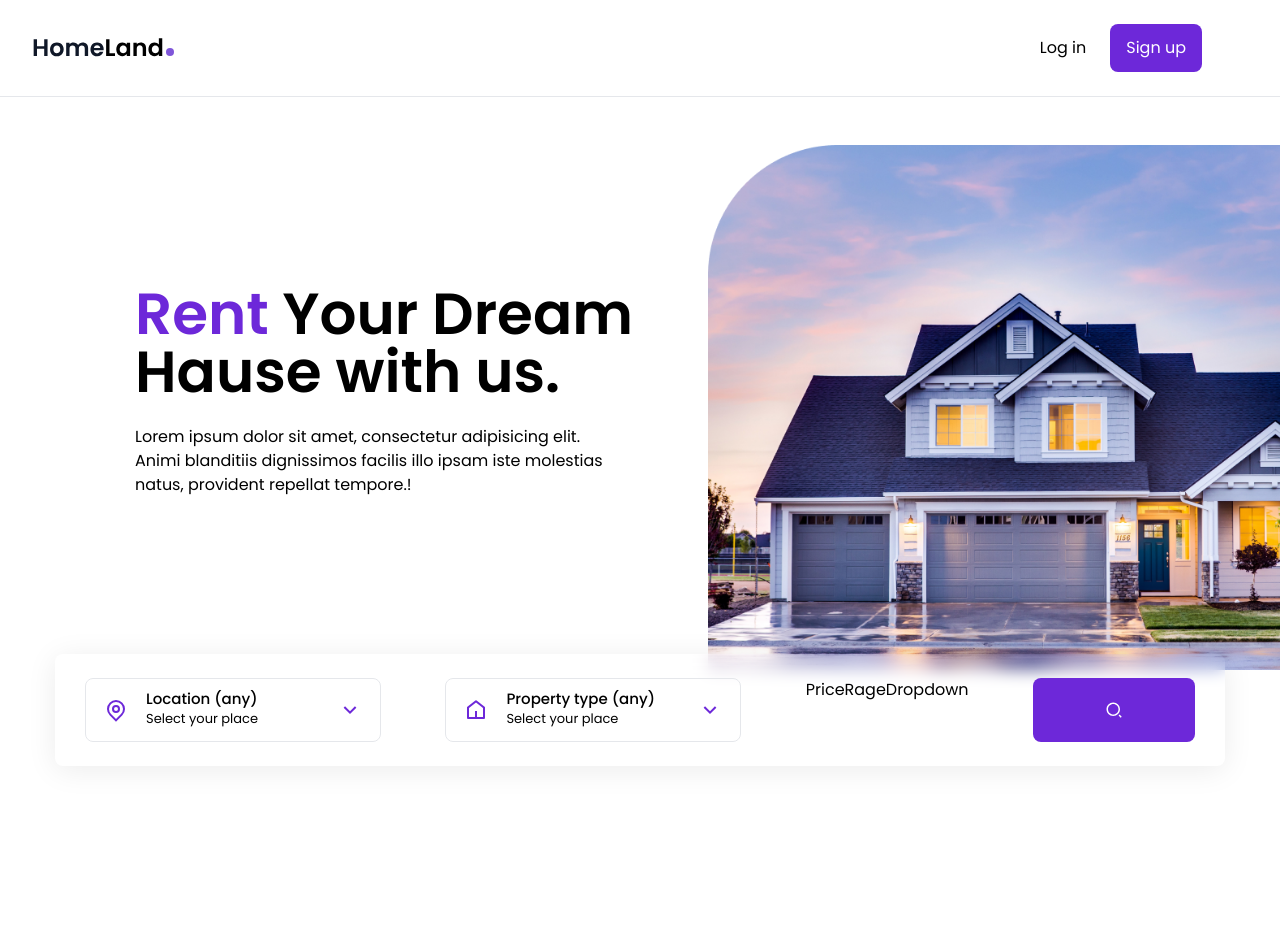
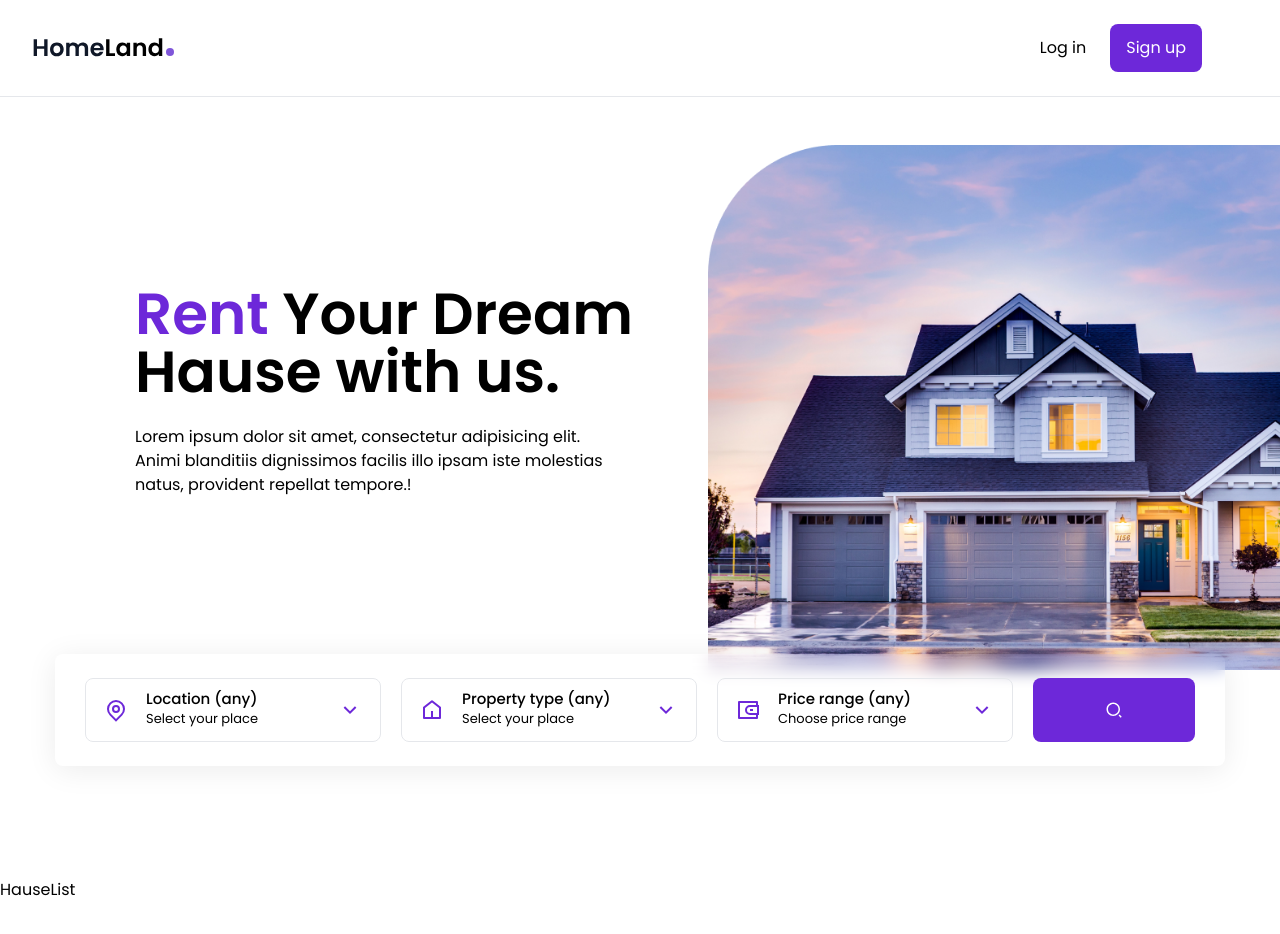
Before and after one commit to Atlon1/estate-website, a React (Create React App) app: page / in a window 1280 px wide. Shown: the top 934 px of the page. Built offline with nearby package versions, Linux system fonts and the light colour scheme.

Commit message:
section pricerage dropdown dredy

```diff
--- a/src/components/HauseContext.tsx
+++ b/src/components/HauseContext.tsx
@@ -36,7 +36,9 @@ const HouseContextProvider = ({children} : any) => {
         setProperties(uniqueProperties)
     },[])
 
-
+    const handleClick = () => {
+        console.log("clicked")
+    }
 
     return (
         <HouseContext.Provider value={{
@@ -49,7 +51,8 @@ const HouseContextProvider = ({children} : any) => {
             price,
             setPrice,
             houses,
-            loading
+            loading,
+            handleClick
         }}>
             {children}
         </HouseContext.Provider>
--- a/src/components/PriceRageDropdown.tsx
+++ b/src/components/PriceRageDropdown.tsx
@@ -1,10 +1,69 @@
-import React from 'react';
+import React, {useState, useEffect, useContext} from 'react';
+
+import {RiWallet3Line, RiArrowDownSLine, RiArrowUpSLine} from 'react-icons/ri';
+
+import {Menu} from '@headlessui/react'
+
+import {HouseContext} from "./HauseContext";
 
 const PriceRageDropdown = () => {
+    const {price, setPrice} = useContext(HouseContext) as any
+
+    const [isOpen, setIsOpen] = useState(false) as any
+
+    const prices = [
+        {
+            value: 'Price Range (any)',
+        },
+        {
+            value: '100000 - 130000',
+        },
+        {
+            value: '130000 - 160000',
+        },
+        {
+            value: '160000 - 190000',
+        },
+        {
+            value: '190000 - 220000',
+        },
+        {
+            value: '10000 - 30000',
+        },
+        {
+            value: '30000 - 40000',
+        },
+    ]
+
+
     return (
-        <div>
-            PriceRageDropdown
-        </div>
+        <Menu as='div' className='dropdown relative'>
+            <Menu.Button onClick={() => setIsOpen(!isOpen)} className='dropdown-btn w-full text-left'>
+                <RiWallet3Line className='dropdown-icon-primary'/>
+                <div>
+                    <div className='text-[15px] font-medium leading-tight'>{price}</div>
+                    <div className='text-[13px]'>Choose price range</div>
+                </div>
+                {
+                    isOpen ? (
+                        <RiArrowUpSLine className='dropdown-icon-secondary'/>
+                    ) : <RiArrowDownSLine className='dropdown-icon-secondary'/>
+                }
+            </Menu.Button>
+            <Menu.Items className='dropdown-menu'>
+                {prices.map((price: any, index: number) => {
+                    return (
+                        <Menu.Item
+                            onClick={() => setPrice(price.value)}
+                            className='cursor-pointer hover:text-violet-700 transition'
+                            as='li'
+                            key={index}>
+                            {price.value}
+                        </Menu.Item>
+                    )
+                })}
+            </Menu.Items>
+        </Menu>
     );
 };
 
--- a/src/components/Search.tsx
+++ b/src/components/Search.tsx
@@ -8,7 +8,7 @@ import {RiSearch2Line} from 'react-icons/ri'
 import {HouseContext} from "./HauseContext";
 
 const Search = () => {
-    const {houses} = useContext(HouseContext) as any
+    const {houses, handleClick} = useContext(HouseContext) as any
 
 
     return (
@@ -17,7 +17,9 @@ const Search = () => {
             <CountryDropdown/>
             <PropertyDropdown/>
             <PriceRageDropdown/>
-            <button className='bg-violet-700 hover:bg-violet-800 transition w-full lg:max-w-[162px] h-16 rounded-lg flex justify-center items-center text-white text-lg'>
+            <button
+                onClick={() => handleClick()}
+                className='bg-violet-700 hover:bg-violet-800 transition w-full lg:max-w-[162px] h-16 rounded-lg flex justify-center items-center text-white text-lg'>
                 <RiSearch2Line/>
             </button>
         </div>
--- a/src/pages/Home.tsx
+++ b/src/pages/Home.tsx
@@ -1,12 +1,14 @@
 import React from 'react';
 
 import Banner from "../components/Banner";
+import HauseList from "../components/HauseList";
 
 
 const Home = () => {
     return (
         <div className='min-h-[1800px]'>
             <Banner/>
+            <HauseList/>
         </div>
     );
 };
```
